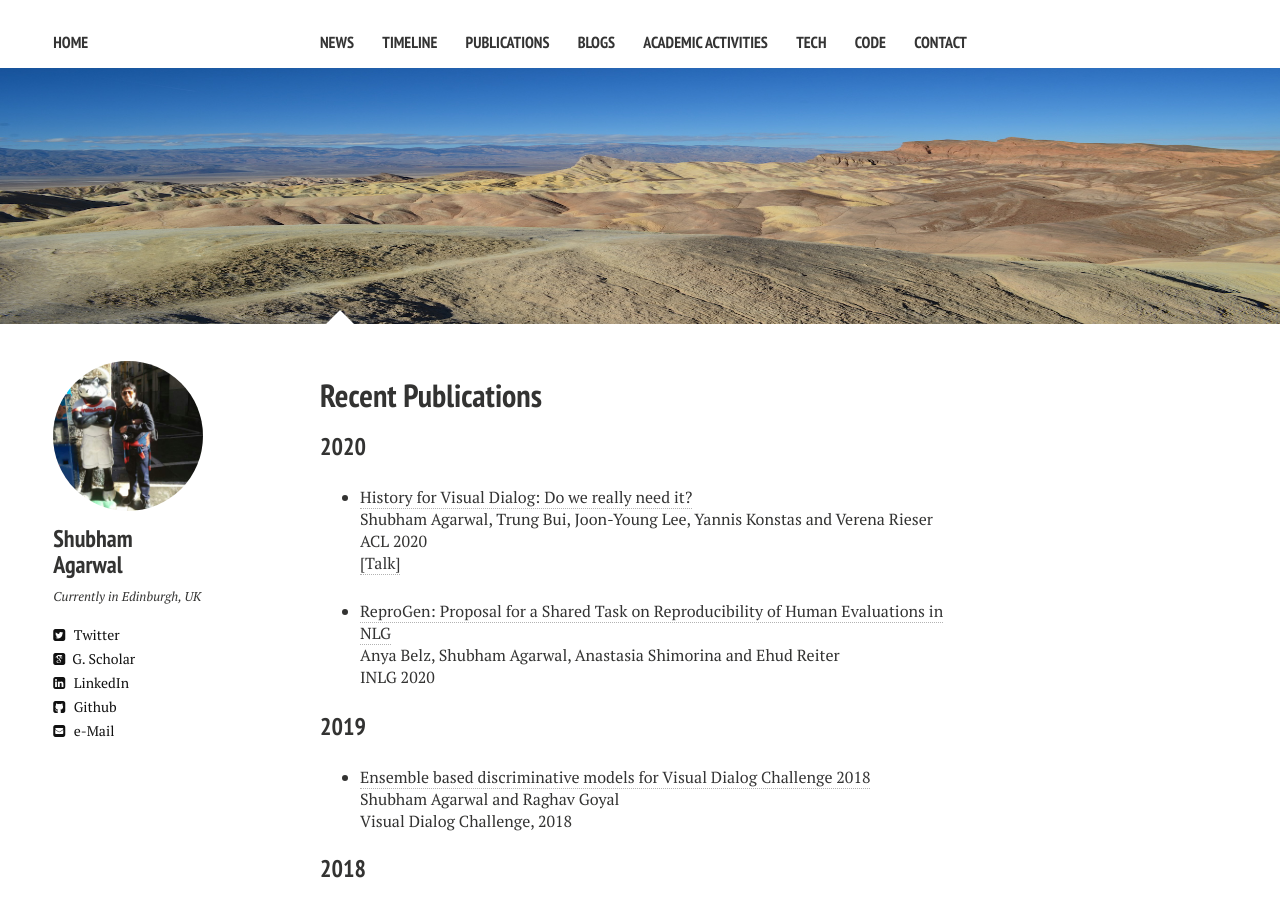
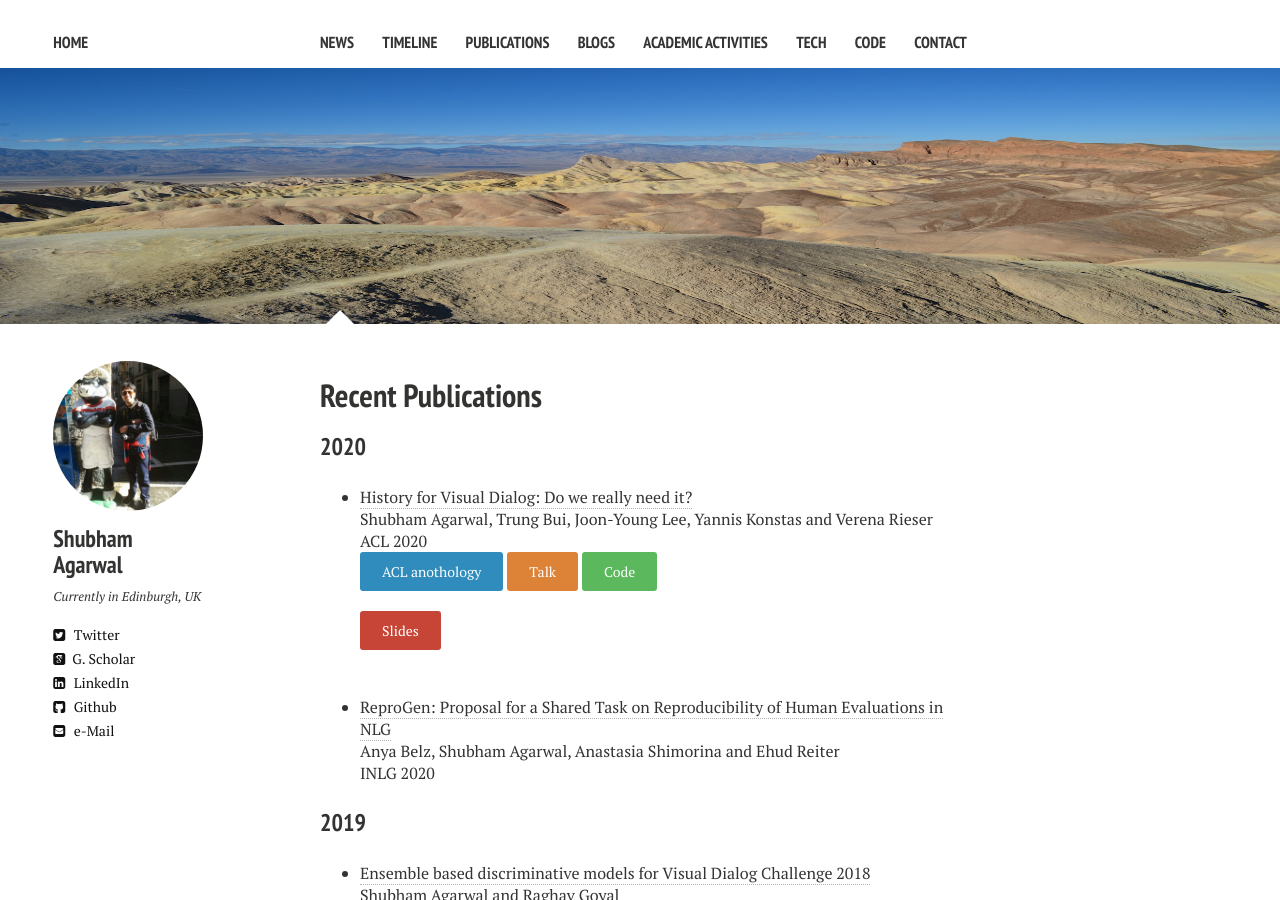
Before and after one commit to shubhamagarwal92/shubhamagarwal92.github.io, a Jekyll site: the page built from publications.md, in a window 1280 px wide and 900 px high. Built offline with Jekyll 4.4.1, drawn with Linux system fonts in a browser that asks for light colours; nearby versions of some CDN libraries.

Commit message:
Add links for visdial

```diff
--- a/publications.md
+++ b/publications.md
@@ -17,7 +17,11 @@ title: Recent Publications
 Shubham Agarwal, Trung Bui, Joon-Young Lee, Yannis Konstas and Verena Rieser <br />
 ACL 2020
 <br />
-<a href="https://slideslive.com/38928892/history-for-visual-dialog-do-we-really-need-it"  target="_blank">[Talk]</a>
+[<button type="button" class="btn btn-info">ACL anothology</button>](https://www.aclweb.org/anthology/2020.acl-main.728.pdf)
+[<button type="button" class="btn btn-warning">Talk</button>](https://slideslive.com/38928892/history-for-visual-dialog-do-we-really-need-it)
+[<button type="button" class="btn btn-success">Code</button>](https://github.com/shubhamagarwal92/visdial_conv/)
+[<button type="button" class="btn btn-danger">Slides</button>](https://drive.google.com/file/d/1Oij4kfatY2gWg1sin4ykaSDsOZ_y7tAy/view?usp=sharing)
+
 
 * [ReproGen: Proposal for a Shared Task on Reproducibility of Human Evaluations in NLG](https://www.semanticscholar.org/paper/ReproGen%3A-Proposal-for-a-Shared-Task-on-of-Human-in-Belz-Agarwal/5f74c84885f0b5855dfd4be9856599f2610a1f75) <br />
 Anya Belz, Shubham Agarwal, Anastasia Shimorina and Ehud Reiter <br />
```
